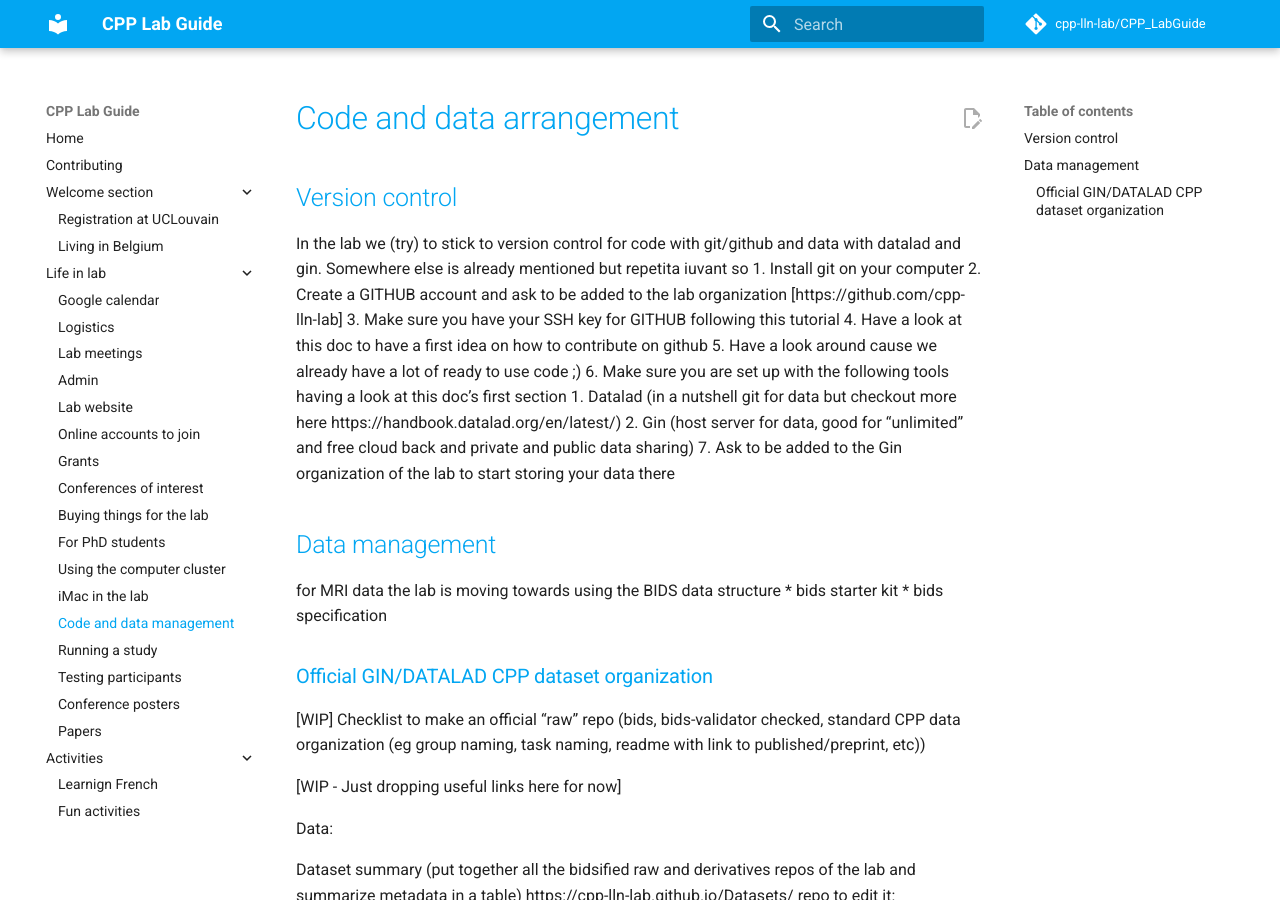
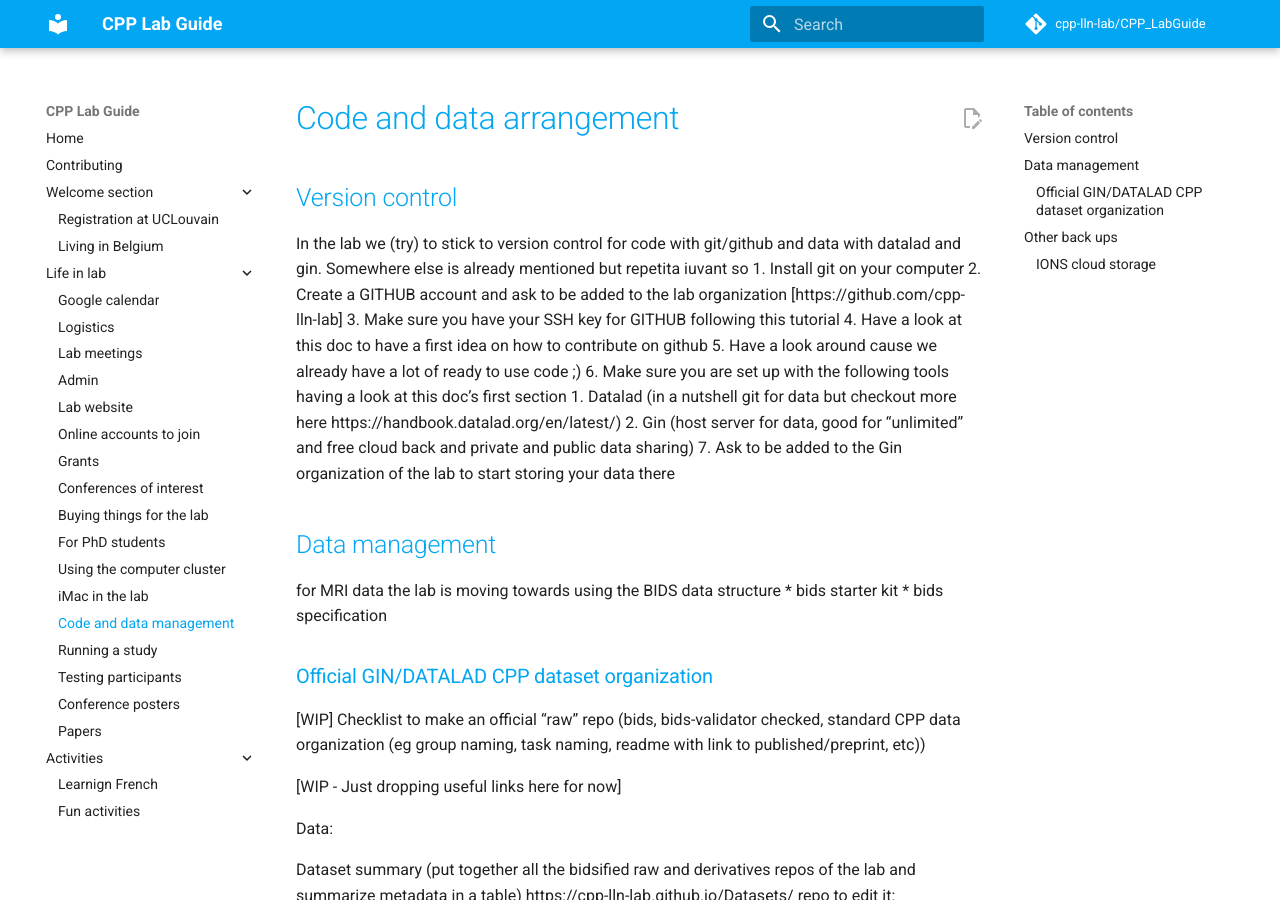
Before and after one commit to cpp-lln-lab/CPP_LabGuide, an MkDocs documentation site: the page built from doc/code_and_data_management.md, in a window 1280 px wide and 900 px high. Built offline with MkDocs 1.6.1 and Material for MkDocs 9.7.7, drawn with Linux system fonts in a browser that asks for light colours; comment, search, counter and statistics services are not loaded.

Commit message:
Update doc/code_and_data_management.md
Co-authored-by: Filippo Cerpelloni <filippo.cerpelloni@gmail.com>

```diff
--- a/doc/code_and_data_management.md
+++ b/doc/code_and_data_management.md
@@ -47,7 +47,8 @@ https://github.com/cpp-lln-lab/eeg_bids_conversion
 
 
 
-# Other back ups
+## Other back ups
+
 
 ### IONS cloud storage
 
```
